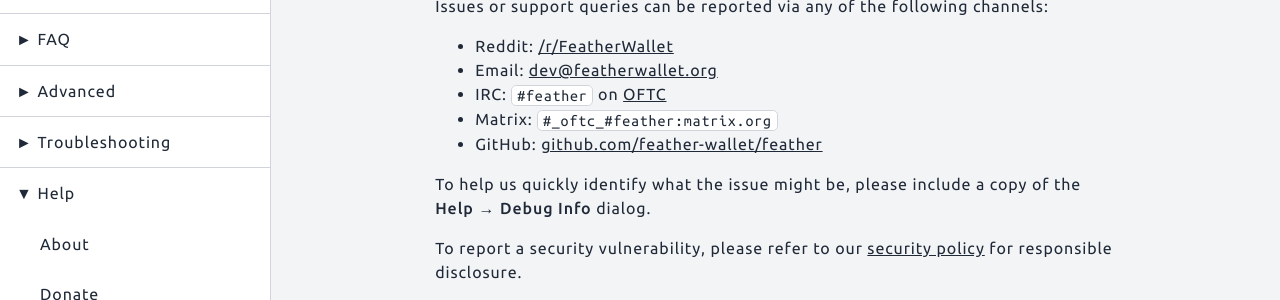
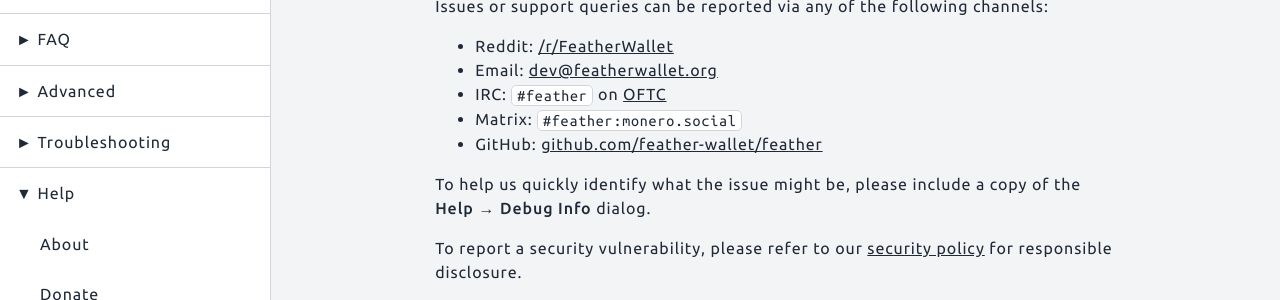
Before and after one commit to jermanuts/feather-docs, a Jekyll site: the page built from content/_guides/report_an_issue.md, in a window 1280 px wide. Shown: the part 204-504 px from the top of the page. Built offline with Jekyll 4.4.1, drawn with Linux system fonts in a browser that asks for light colours.

Commit message:
Fix matrix URL

```diff
--- a/content/_guides/report_an_issue.md
+++ b/content/_guides/report_an_issue.md
@@ -9,7 +9,7 @@
 - Reddit: [/r/FeatherWallet](https://reddit.com/r/featherwallet)
 - Email: [dev@featherwallet.org](mailto:dev@featherwallet.org)
 - IRC: `#feather` on [OFTC](https://www.oftc.net/)
-- Matrix: `#_oftc_#feather:matrix.org`
+- Matrix: `#feather:monero.social`
 - GitHub: [github.com/feather-wallet/feather](https://github.com/feather-wallet/feather)
 
 To help us quickly identify what the issue might be, please include a copy of the **Help → Debug Info** dialog.
```
